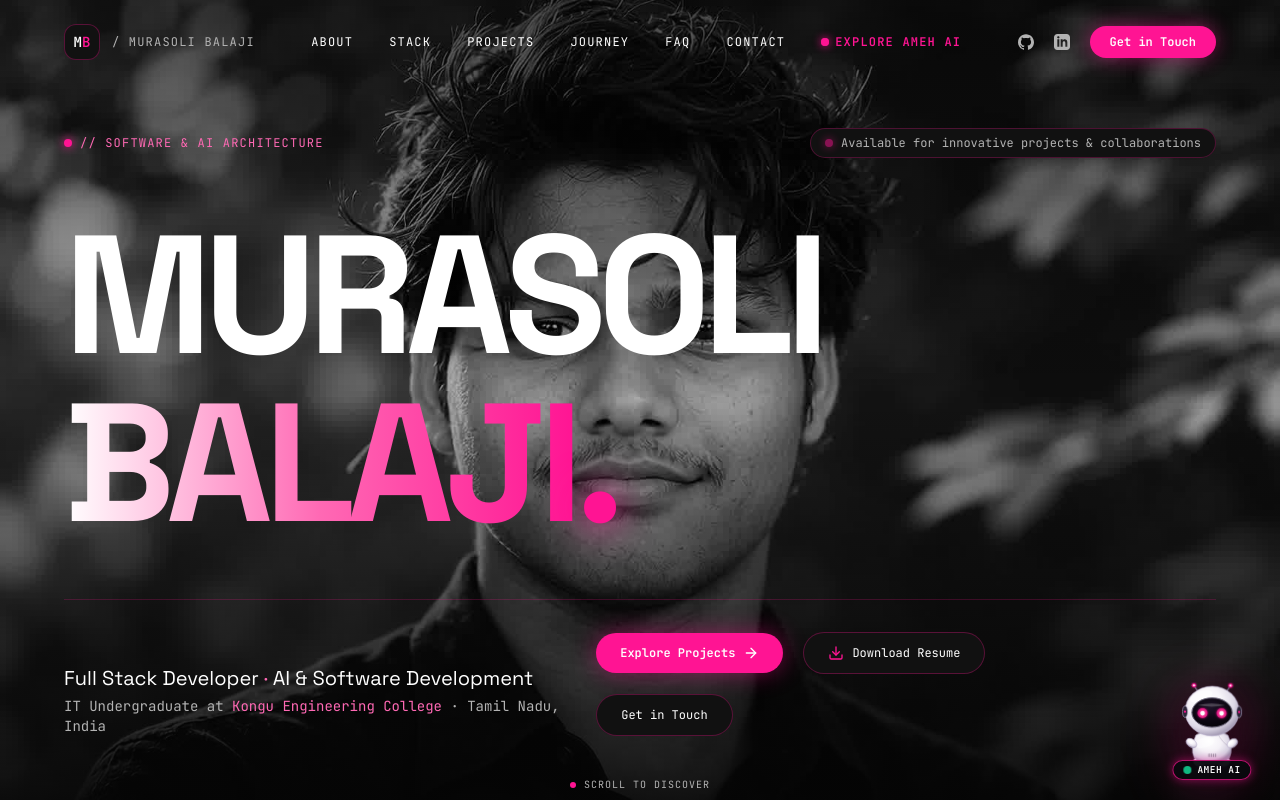
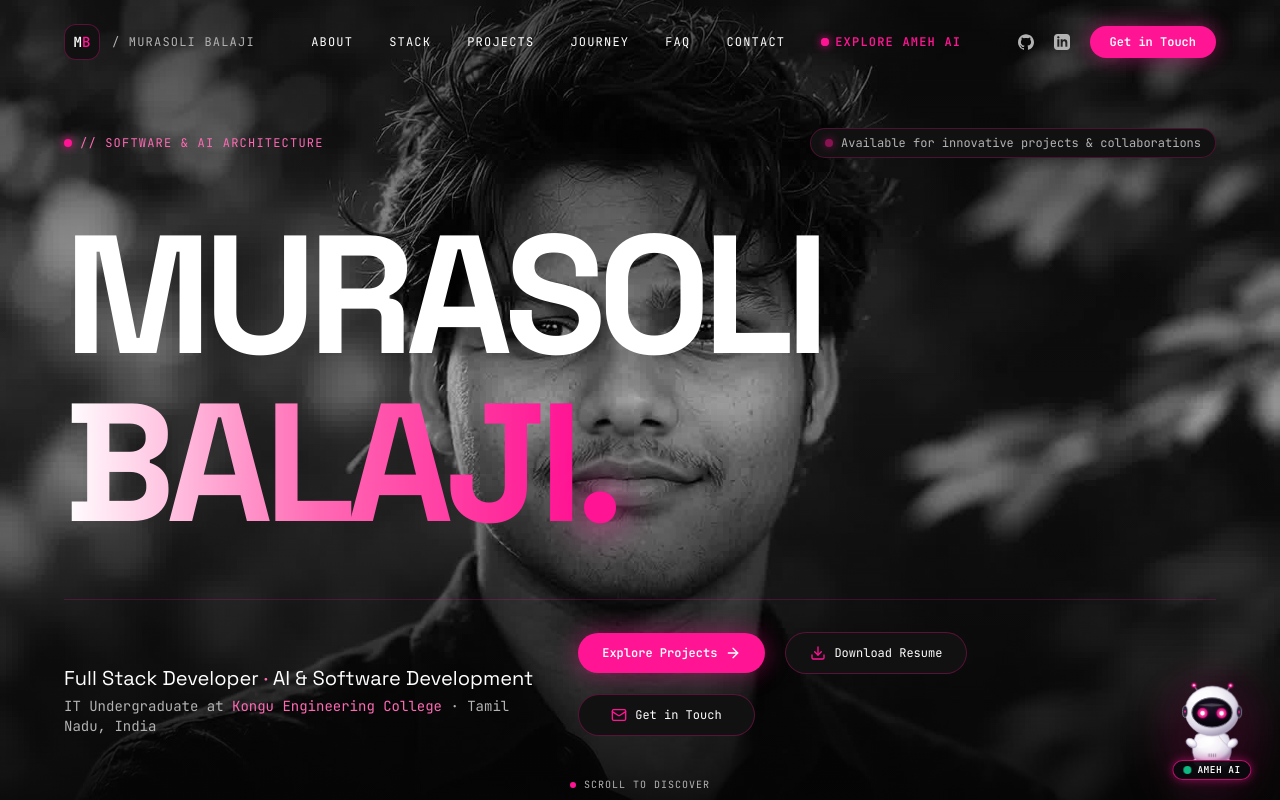
Before and after one commit to MurasoliB/murasolib.github.io, a React (Vite) app: page / in a window 1280 px wide. Shown: the top 800 px of the page. Built offline with nearby package versions, Linux system fonts and the light colour scheme.

Commit message:
style: increase size of 'Get in Touch' button with Mail icon and balanced padding

```diff
--- a/src/pages/HomePage.jsx
+++ b/src/pages/HomePage.jsx
@@ -1,7 +1,7 @@
 import React, { useEffect } from 'react';
 import { Link, useLocation } from 'react-router-dom';
 import { motion } from 'framer-motion';
-import { ArrowRight, ArrowUpRight, ArrowDown, Download } from 'lucide-react';
+import { ArrowRight, ArrowUpRight, ArrowDown, Download, Mail } from 'lucide-react';
 import About from '../components/About';
 import TechStack from '../components/TechStack';
 import ExperienceEducation from '../components/ExperienceEducation';
@@ -117,9 +117,10 @@ export default function HomePage() {
                 document.getElementById('contact')?.scrollIntoView({ behavior: 'smooth' });
                 if (window.location.hash) window.history.replaceState(null, '', window.location.pathname);
               }}
-              className="inline-flex items-center gap-2 px-6 py-3 rounded-full bg-[#111111] border border-[rgba(255,20,147,0.3)] text-white hover:border-[#FF1493] hover:shadow-[0_0_15px_rgba(255,20,147,0.3)] transition-all cursor-pointer"
+              className="inline-flex items-center gap-2 px-7 sm:px-8 py-3 rounded-full bg-[#111111] border border-[rgba(255,20,147,0.3)] text-white hover:border-[#FF1493] hover:text-[#FF69B4] hover:shadow-[0_0_15px_rgba(255,20,147,0.3)] transition-all duration-300 group cursor-pointer"
             >
-              Get in Touch
+              <Mail className="w-4 h-4 text-[#FF1493] group-hover:scale-110 transition-transform" />
+              <span>Get in Touch</span>
             </button>
           </div>
         </motion.div>
```
